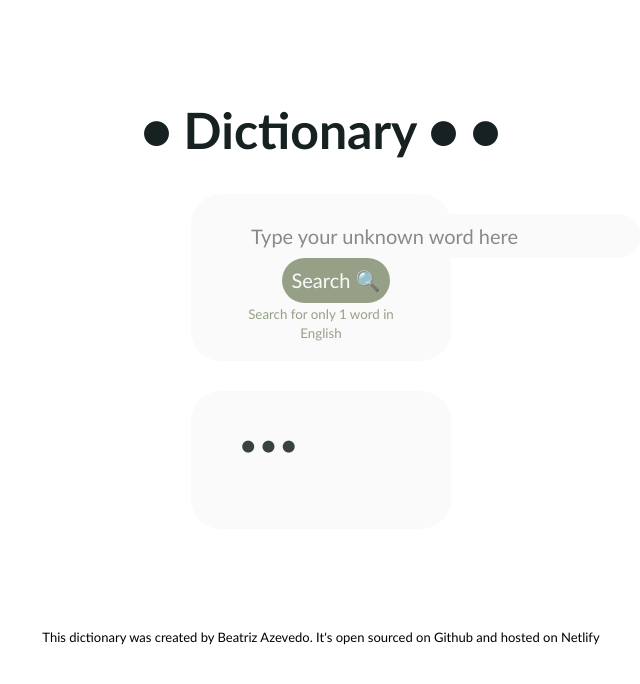
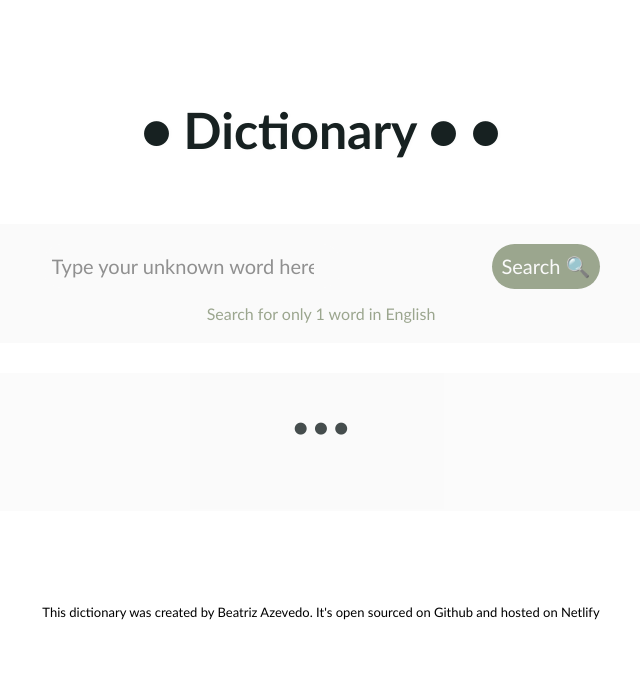
Before and after one commit to beatrizevedo/dictionary-project, a React (Create React App) app: page / in a window 1280 px wide. Shown: the top 684 px of the page, without its empty margins (319-959 px from the left). Built offline with nearby package versions, Linux system fonts and the light colour scheme.

Commit message:
added background image

```diff
--- a/src/App.css
+++ b/src/App.css
@@ -1,11 +1,7 @@
 .App {
   text-align: center;
   font-family: 'Gill Sans', 'Gill Sans MT', Calibri, 'Trebuchet MS', sans-serif;
-}
-
-.App .author {
-  font-size: 13px;
-  margin-top: 100px;
+  margin-top: 0px;
 }
 
 @media (prefers-reduced-motion: no-preference) {
--- a/src/App.js
+++ b/src/App.js
@@ -4,15 +4,7 @@ import Dictionary from './Dictionary';
 function App() {
   return (
     <div className="App">
-      <main>
-        <Dictionary />
-      </main>
-      <footer>
-        <p className="author">
-          This dictionary was created by Beatriz Azevedo. It's open sourced on
-          Github and hosted on Netlify
-        </p>
-      </footer>
+      <Dictionary />
     </div>
   );
 }
--- a/src/Dictionary.css
+++ b/src/Dictionary.css
@@ -5,20 +5,24 @@
 }
 .Dictionary h1 {
   font-weight: 600;
-  margin-top: 100px;
+  padding-top: 100px;
+  margin-top: 0px;
+  padding-bottom: 30px;
   font-size: 50px;
   color: var(--text-color);
+  text-shadow: var(--back-color) 1px 0 5px;
 }
 .Dictionary form {
   background-color: var(--back-color);
-  opacity: 85%;
+  opacity: 80%;
   border-radius: 30px;
   padding: 20px 50px 20px 50px;
-  margin-left: 510px;
-  margin-right: 510px;
+  align-self: center;
+  margin-left: 250px;
+  margin-right: 250px;
 }
 .Dictionary .SearchBox {
-  width: 400px;
+  width: 300px;
   border: none;
   background-color: var(--back-color);
   font-size: 20px;
@@ -34,7 +38,7 @@
   border: none;
   padding: 10px 10px 10px 10px;
   color: var(--back-color);
-  margin-left: 30px;
+  margin-left: 150px;
 }
 
 .Dictionary h2 {
@@ -45,32 +49,39 @@
 }
 .Dictionary .Definition {
   background-color: var(--back-color);
-  opacity: 85%;
+  opacity: 80%;
   border-radius: 30px;
   padding: 20px 50px 20px 50px;
-  margin-left: 510px;
-  margin-right: 510px;
+  align-self: center;
   margin-top: 30px;
-  text-align: left;
+  text-align: center;
+  margin-left: 250px;
+  margin-right: 250px;
 }
 
 .Dictionary .Type {
   color: var(--secondary-color);
   font-weight: 500;
   font-size: 20px;
-  text-align: left;
+  text-align: center;
   margin-top: 30px;
 }
 .Dictionary .Answer {
   font-size: 20px;
   line-height: 1.5;
 }
+.Dictionary .Author {
+  font-size: 13px;
+  padding-top: 80px;
+  padding-bottom: 50px;
+  text-shadow: var(--back-color) 1px 0 5px;
+}
 
 .Dictionary .Phonetic {
   color: var(--secondary-color);
   font-style: italic;
   font-size: 25px;
-  text-align: left;
+  text-align: center;
   margin-top: 0px;
 }
 .Dictionary .Example {
@@ -79,6 +90,7 @@
   margin-top: 50px;
   color: var(--secondary-color);
 }
-.Dictionary small {
+.Dictionary .instructions {
   color: var(--secondary-color);
+  margin-top: 15px;
 }
--- a/src/Dictionary.js
+++ b/src/Dictionary.js
@@ -8,19 +8,28 @@ export default function Dictionary() {
   let [phonetic, setPhonetic] = useState('');
   let [type, setType] = useState('');
   let [example, setExample] = useState('');
+  let [image, setImage] = useState('');
 
-  function handleResponse(response) {
+  function handleDictionaryResponse(response) {
     setAnswer(response.data.meanings[0].definition);
     setPhonetic(response.data.phonetic);
     setType(response.data.meanings[0].partOfSpeech);
     setExample(response.data.meanings[0].example);
   }
 
+  function handleImageResponse(response) {
+    setImage(response.data.photos[0].src.original);
+  }
+
   function search(event) {
     event.preventDefault();
     let apiKey = '049to2dbdcb7ffe54d8674f61d4413a5';
     let apiUrl = `https://api.shecodes.io/dictionary/v1/define?word=${word}&key=${apiKey}`;
-    axios.get(apiUrl).then(handleResponse);
+    axios.get(apiUrl).then(handleDictionaryResponse);
+
+    let apiImageKey = `049to2dbdcb7ffe54d8674f61d4413a5`;
+    let apiImageUrl = `https://api.shecodes.io/images/v1/search?query=${word}&key=${apiImageKey}`;
+    axios.get(apiImageUrl).then(handleImageResponse);
   }
 
   function handleWordChange(event) {
@@ -29,6 +38,12 @@ export default function Dictionary() {
 
   return (
     <div className="Dictionary">
+      <div
+        style={{
+          backgroundImage: `url(${image})`,
+          backgroundSize: 'cover',
+        }}
+      >
         <h1>● Dictionary ● ●</h1>
         <form className="SearchForm" onSubmit={search}>
           <input
@@ -38,7 +53,7 @@ export default function Dictionary() {
             className="SearchBox"
           />
           <input type="submit" value="Search 🔍" className="SubmitButton" />
-        <small>Search for only 1 word in English</small>
+          <div className="instructions">Search for only 1 word in English</div>
         </form>
 
         <div className="Definition">
@@ -48,6 +63,13 @@ export default function Dictionary() {
           <p className="Answer">{answer}</p>
           <p className="Example">{example}</p>
         </div>
+        <footer>
+          <p className="Author">
+            This dictionary was created by Beatriz Azevedo. It's open sourced on
+            Github and hosted on Netlify
+          </p>
+        </footer>
+      </div>
     </div>
   );
 }
```
Lines whose indentation alone changed are shown as unchanged.
